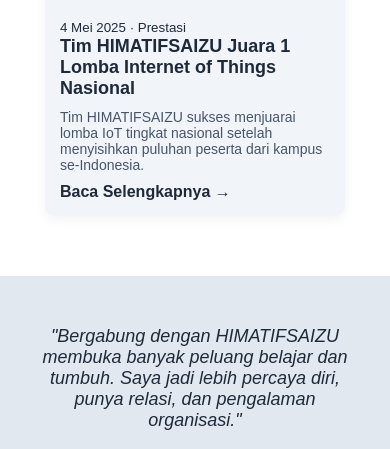
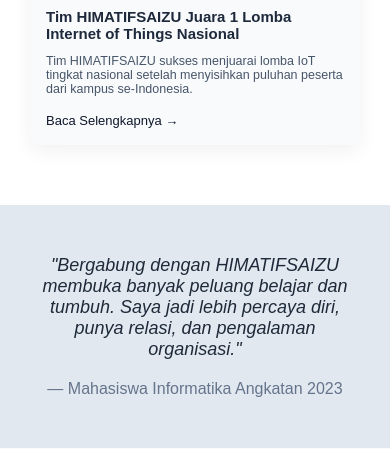
Before and after one commit to Z-A-N/Z-A-N.github.io, a PHP site: page / in a window 390 px wide. Shown: the part 2904-3353 px from the top of the page. Run offline with PHP 8.4, Linux system fonts and the light colour scheme.

Commit message:
berita responsif

```diff
--- a/assets/style.css
+++ b/assets/style.css
@@ -457,72 +457,140 @@
   color: #ffffff;
 }
 
+/* ============================= */
+/* === Responsif Berita Card === */
+/* ============================= */
+
 .berita-terbaru {
   padding: 60px 30px;
   background-color: #ffffff;
   text-align: center;
 }
+
 .berita-terbaru h3 {
   font-size: 28px;
-  margin-bottom: 30px;
+  margin-bottom: 40px;
 }
+
 .berita-container {
   display: flex;
   flex-wrap: wrap;
-  gap: 20px;
   justify-content: center;
+  gap: 30px;
 }
+
 .berita-card {
-  background: #f1f5f9;
+  width: 320px;
+  background-color: #f8fafc;
   border-radius: 10px;
   overflow: hidden;
-  width: 300px;
-  box-shadow: 0 4px 12px rgba(0,0,0,0.05);
+  box-shadow: 0 6px 20px rgba(0, 0, 0, 0.06);
+  text-align: left;
   transition: transform 0.3s ease;
 }
+
 .berita-card:hover {
-  transform: translateY(-5px);
+  transform: translateY(-6px);
 }
+
 .berita-card img {
   width: 100%;
   height: 180px;
   object-fit: cover;
 }
+
 .berita-info {
-  padding: 15px;
-  text-align: left;
+  padding: 20px;
 }
+
+.berita-info small {
+  display: block;
+  font-size: 12px;
+  color: #64748b;
+  margin-bottom: 10px;
+}
+
 .berita-info h4 {
-  margin-bottom: 10px;
   font-size: 18px;
+  margin-bottom: 12px;
+  color: #1e293b;
 }
+
 .berita-info p {
   font-size: 14px;
   color: #475569;
-  margin-bottom: 10px;
+  margin-bottom: 15px;
 }
+
 .berita-info a {
-  font-weight: bold;
-  color: #1E2A39;
+  font-size: 14px;
+  font-weight: 500;
+  color: #0f172a;
   text-decoration: none;
 }
+
 .berita-info a:hover {
   text-decoration: underline;
 }
 
-/* Dark mode */
+/* ==== Dark Mode ==== */
 body.dark-mode .berita-terbaru {
-  background-color: #1E2A39;
-  color: #ffffff;
+  background-color: #1e293b;
 }
 body.dark-mode .berita-card {
   background-color: #334155;
 }
-body.dark-mode .berita-info p {
+body.dark-mode .berita-info h4,
+body.dark-mode .berita-info p,
+body.dark-mode .berita-info a {
+  color: #ffffff;
+}
+body.dark-mode .berita-info small {
   color: #cbd5e1;
 }
-body.dark-mode .berita-info a {
-  color: #ffffff;
+
+/* ==== Responsive === */
+@media (max-width: 1024px) {
+  .berita-card {
+    width: 45%;
+  }
+}
+
+@media (max-width: 768px) {
+  .berita-card {
+    width: 100%;
+    max-width: 500px;
+  }
+
+  .berita-info h4 {
+    font-size: 16px;
+  }
+
+  .berita-info p {
+    font-size: 13px;
+  }
+}
+
+@media (max-width: 480px) {
+  .berita-info {
+    padding: 16px;
+  }
+
+  .berita-info h4 {
+    font-size: 15px;
+  }
+
+  .berita-info p {
+    font-size: 12.5px;
+  }
+
+  .berita-info small {
+    font-size: 11px;
+  }
+
+  .berita-info a {
+    font-size: 13px;
+  }
 }
 
 .testimoni {
```
